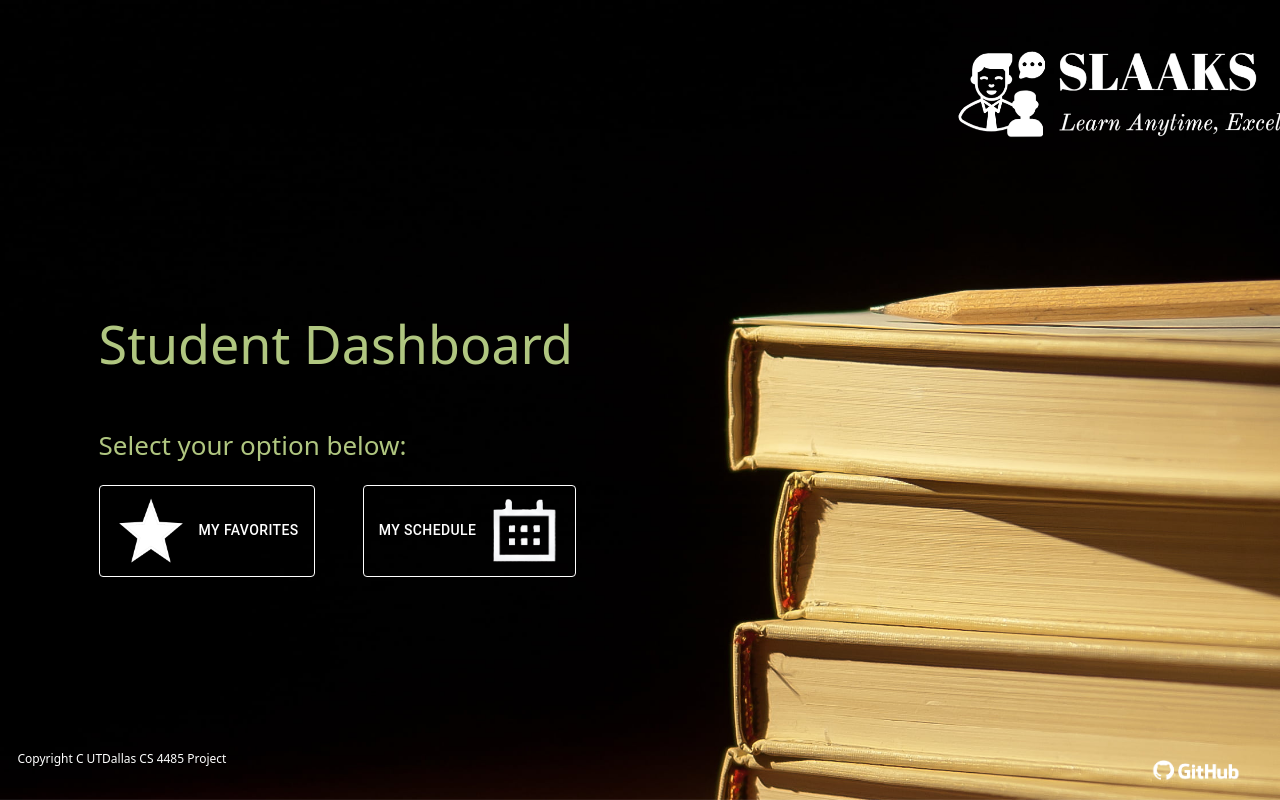
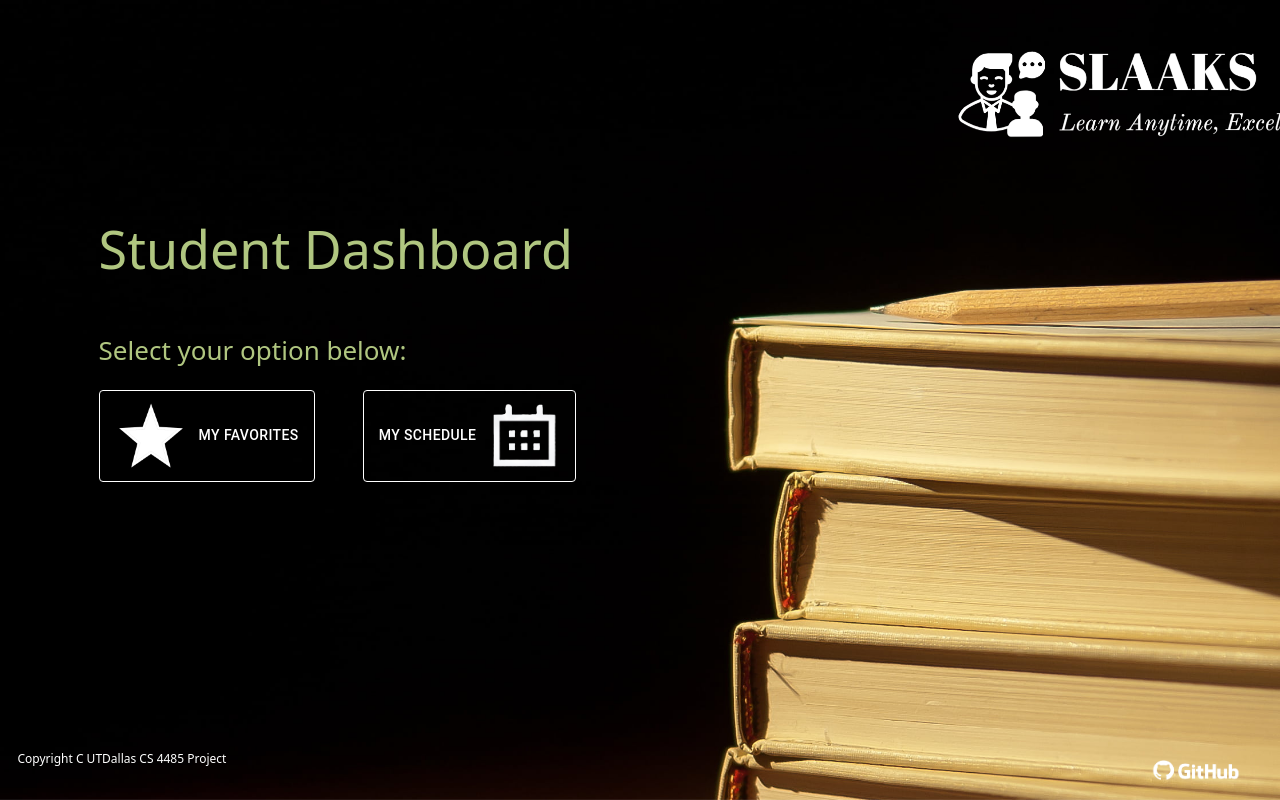
Before and after one commit to shrijxn/CS4485project, a React (Create React App) app: page /StudentDashboard in a window 1280 px wide. Built offline with nearby package versions, Linux system fonts and the light colour scheme.

Commit message:
Update App.css

```diff
--- a/src/App.css
+++ b/src/App.css
@@ -123,7 +123,7 @@ color:black;
   animation: switchColor 2s infinite alternate;
   font-size: 2em;
   margin-bottom: 50px;
-  margin-top: 70px;
+  margin-top: -120px;
   text-align: left;
 }
 
```
